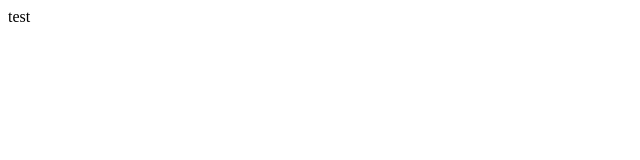
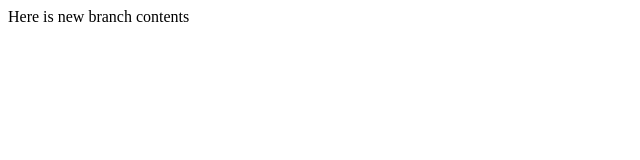
Before and after one commit to jammyd360/cs50-lecture-1, a plain HTML site: page index.html in a window 1280 px wide. Shown: the whole page, without its empty margins (0-640 px from the left). Drawn offline with Linux system fonts and the light colour scheme.

Commit message:
New Branch contents

```diff
--- a/index.html
+++ b/index.html
@@ -5,6 +5,6 @@
     <title>Test</title>
   </head>
   <body>
-    test
+    Here is new branch contents
   </body>
 </html>
```
